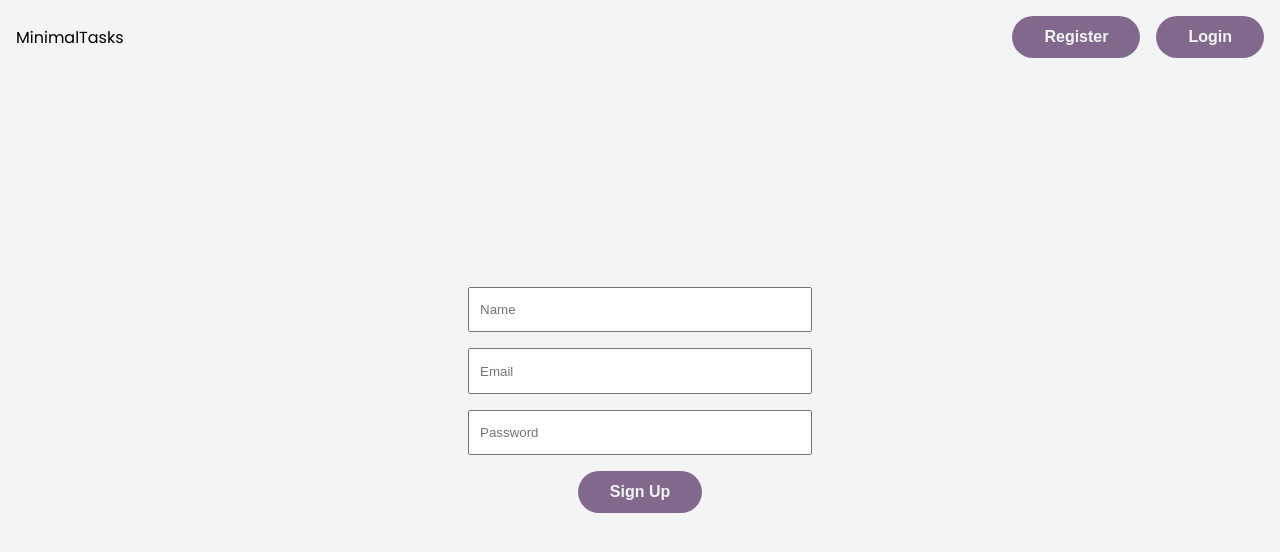
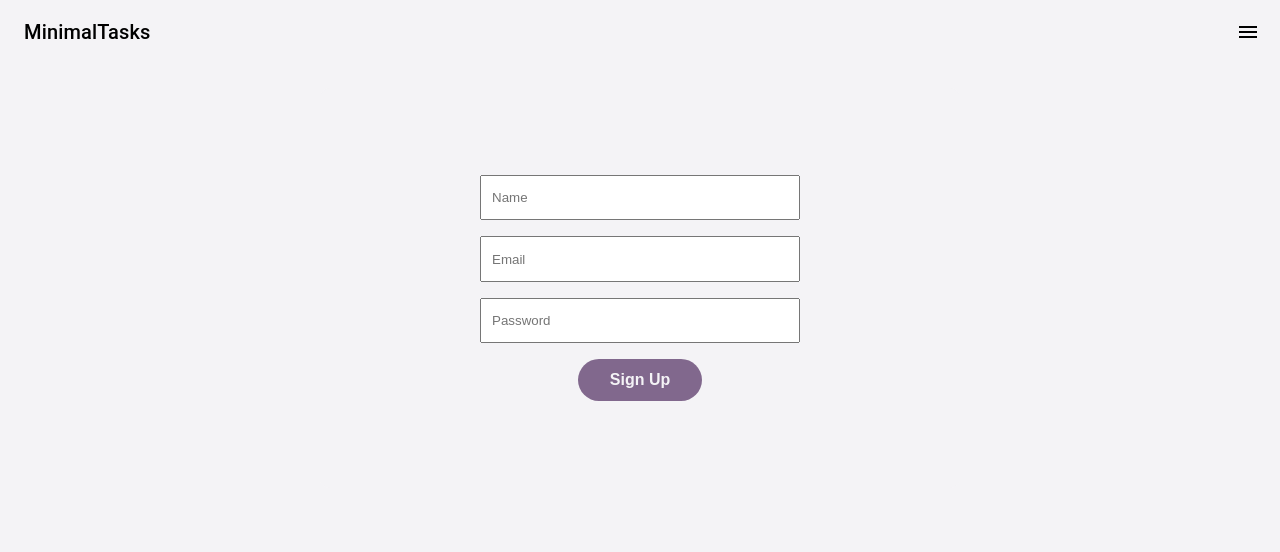
Before and after one commit to codeswithroh/MinimalTasks, a React (Create React App) app: page /signup in a window 1280 px wide. Shown: the top 552 px of the page. Built offline with nearby package versions, Linux system fonts and the light colour scheme.

Commit message:
added basic category feature, updated ui, implemented sidebar

```diff
--- a/src/App.css
+++ b/src/App.css
@@ -1,9 +1,26 @@
 .App {
   background-color: #f4f3f6;
   min-height: 100vh;
+  overflow: hidden;
   text-align: center;
   position: relative;
   display: flex;
   flex-direction: column;
   align-items: center;
 }
+
+::-webkit-scrollbar {
+  width: 12px;
+}
+
+::-webkit-scrollbar-track {
+  background: transparent !important;
+  width: 12px;
+  border-radius: 10px;
+  opacity: 50%;
+}
+
+::-webkit-scrollbar-thumb {
+  border-radius: 2px;
+  background: #81688d33;
+}
--- a/src/App.js
+++ b/src/App.js
@@ -9,6 +9,7 @@ import { Client, Account } from "appwrite";
 import { useNavigate } from "react-router-dom";
 import { SessionProvider, useSession } from "./hooks/context";
 
+const NavBar = lazy(() => import("./components/NavBar"));
 const Tasks = lazy(() => import("./components/Tasks/index"));
 const SignUp = lazy(() => import("./components/Authentication/SignUp"));
 const Login = lazy(() => import("./components/Authentication/Login"));
@@ -35,22 +36,32 @@ const ProtectedRoute = ({ children }) => {
 function App() {
   const router = createBrowserRouter([
     {
-      path: "/",
+      path: "/tasks/:category",
       exact: true,
       element: (
         <ProtectedRoute>
-          <Tasks />
+          <NavBar>
+            <Tasks />
+          </NavBar>
         </ProtectedRoute>
       ),
     },
     {
       path: "/signup",
-      element: <SignUp appWriteAccount={appWriteAccount} />,
+      element: (
+        <NavBar>
+          <SignUp appWriteAccount={appWriteAccount} />
+        </NavBar>
+      ),
     },
     {
       path: "/login",
       exact: true,
-      element: <Login appWriteAccount={appWriteAccount} />,
+      element: (
+        <NavBar>
+          <Login appWriteAccount={appWriteAccount} />
+        </NavBar>
+      ),
     },
   ]);
 
--- a/src/assets/styles/form.style.css
+++ b/src/assets/styles/form.style.css
@@ -20,4 +20,5 @@ button {
   border-radius: 1.5em;
   border: none;
   padding: 0.75em 2em;
+  cursor: pointer;
 }
--- a/src/components/Authentication/Login.jsx
+++ b/src/components/Authentication/Login.jsx
@@ -1,7 +1,6 @@
 import React, { useEffect, useState } from "react";
 import { useNavigate } from "react-router-dom";
 import { useSession } from "../../hooks/context";
-import NavBar from "../NavBar";
 
 const Login = ({ appWriteAccount }) => {
   const { session, setSession } = useSession();
@@ -16,7 +15,7 @@ const Login = ({ appWriteAccount }) => {
         password
       );
       setSession(response);
-      navigate("/");
+      navigate("/tasks/incomplete");
     } catch (error) {
       console.log(error); // Failure
     }
@@ -33,7 +32,6 @@ const Login = ({ appWriteAccount }) => {
 
   return (
     <div style={{ margin: "auto 0" }}>
-      <NavBar />
       <form className="flex-col form" onSubmit={handleSubmit}>
         <input
           type="email"
--- a/src/components/Authentication/SignUp.jsx
+++ b/src/components/Authentication/SignUp.jsx
@@ -1,7 +1,6 @@
 import React, { useState } from "react";
 import { useNavigate } from "react-router-dom";
 import { ID } from "appwrite";
-import NavBar from "../NavBar";
 
 function SignUp({ appWriteAccount }) {
   const navigate = useNavigate();
@@ -31,7 +30,6 @@ function SignUp({ appWriteAccount }) {
 
   return (
     <div style={{ margin: "auto 0" }}>
-      <NavBar />
       <form className="flex-col form" onSubmit={handleSubmit}>
         <input
           placeholder="Name"
--- a/src/components/NavBar.jsx
+++ b/src/components/NavBar.jsx
@@ -1,39 +1,242 @@
-import React from "react";
+import * as React from "react";
+import { styled, useTheme } from "@mui/material/styles";
+import Box from "@mui/material/Box";
+import Drawer from "@mui/material/Drawer";
+import MuiAppBar from "@mui/material/AppBar";
+import Toolbar from "@mui/material/Toolbar";
+import CssBaseline from "@mui/material/CssBaseline";
+import { useNavigate } from "react-router-dom";
+import List from "@mui/material/List";
+import Typography from "@mui/material/Typography";
+import Divider from "@mui/material/Divider";
+import IconButton from "@mui/material/IconButton";
+import MenuIcon from "@mui/icons-material/Menu";
+import ChevronLeftIcon from "@mui/icons-material/ChevronLeft";
+import ChevronRightIcon from "@mui/icons-material/ChevronRight";
+import ListItem from "@mui/material/ListItem";
+import ListItemButton from "@mui/material/ListItemButton";
+import ListItemIcon from "@mui/material/ListItemIcon";
+import ListItemText from "@mui/material/ListItemText";
+import InboxIcon from "@mui/icons-material/MoveToInbox";
+import MailIcon from "@mui/icons-material/Mail";
 import { useSession } from "../hooks/context";
-import { useNavigate } from "react-router-dom";
+import HowToRegIcon from "@mui/icons-material/HowToReg";
+import LoginIcon from "@mui/icons-material/Login";
+import AssignmentIcon from "@mui/icons-material/Assignment";
+import AssignmentTurnedInIcon from "@mui/icons-material/AssignmentTurnedIn";
+import AssignmentLateIcon from "@mui/icons-material/AssignmentLate";
 
-function NavBar() {
+const drawerWidth = 240;
+
+const Main = styled("main", { shouldForwardProp: (prop) => prop !== "open" })(
+  ({ theme, open }) => ({
+    flexGrow: 1,
+    padding: theme.spacing(3),
+    transition: theme.transitions.create("margin", {
+      easing: theme.transitions.easing.sharp,
+      duration: theme.transitions.duration.leavingScreen,
+    }),
+    marginRight: -drawerWidth,
+    ...(open && {
+      transition: theme.transitions.create("margin", {
+        easing: theme.transitions.easing.easeOut,
+        duration: theme.transitions.duration.enteringScreen,
+      }),
+      marginRight: 0,
+    }),
+  })
+);
+
+const AppBar = styled(MuiAppBar, {
+  shouldForwardProp: (prop) => prop !== "open",
+})(({ theme, open }) => ({
+  backgroundColor: "transparent",
+  boxShadow: "none",
+  color: "black",
+  transition: theme.transitions.create(["margin", "width"], {
+    easing: theme.transitions.easing.sharp,
+    duration: theme.transitions.duration.leavingScreen,
+  }),
+  ...(open && {
+    width: `calc(100% - ${drawerWidth}px)`,
+    transition: theme.transitions.create(["margin", "width"], {
+      easing: theme.transitions.easing.easeOut,
+      duration: theme.transitions.duration.enteringScreen,
+    }),
+    marginRight: drawerWidth,
+  }),
+}));
+
+const DrawerHeader = styled("div")(({ theme }) => ({
+  display: "flex",
+  alignItems: "center",
+  width: "100%",
+  padding: theme.spacing(0, 1),
+  // necessary for content to be below app bar
+  ...theme.mixins.toolbar,
+  justifyContent: "flex-start",
+}));
+
+export default function NavBar({ children }) {
   const { session, setSession } = useSession();
   const navigate = useNavigate();
+  const theme = useTheme();
+  const [open, setOpen] = React.useState(false);
 
-  const handleRegister = () => {
-    navigate("/signup");
-  };
-  const handleLogin = () => {
-    navigate("/login");
-  };
+  const initialSideBar = [
+    {
+      text: "SignUp",
+      icon: (
+        <IconButton aria-label="signup">
+          <HowToRegIcon />
+        </IconButton>
+      ),
+      onClick: () => navigate("/signup"),
+    },
+    {
+      text: "Login",
+      icon: (
+        <IconButton aria-label="login">
+          <LoginIcon />
+        </IconButton>
+      ),
+      onClick: () => navigate("/login"),
+    },
+  ];
+
+  const initialCategorySideBar = [
+    {
+      text: "Incomplete",
+      icon: (
+        <IconButton aria-label="incomplete">
+          <AssignmentIcon />
+        </IconButton>
+      ),
+      onClick: () => navigate("/tasks/incomplete"),
+    },
+    {
+      text: "Completed",
+      icon: (
+        <IconButton aria-label="complete">
+          <AssignmentTurnedInIcon />
+        </IconButton>
+      ),
+      onClick: () => navigate("/tasks/complete"),
+    },
+    {
+      text: "Important",
+      icon: (
+        <IconButton aria-label="important">
+          <AssignmentLateIcon />
+        </IconButton>
+      ),
+      onClick: () => navigate("/tasks/important"),
+    },
+  ];
+
   const handleLogout = () => {
     setSession(null);
     localStorage.removeItem("session");
     navigate("/login");
   };
 
+  const handleDrawerOpen = () => {
+    setOpen(true);
+  };
+
+  const handleDrawerClose = () => {
+    setOpen(false);
+  };
+
   return (
-    <div className="nav flex-row">
-      <div className="text-2">MinimalTasks</div>
-      {!session && (
-        <div className="flex-row" style={{ marginLeft: "auto" }}>
-          <button onClick={handleRegister}>Register</button>
-          <button onClick={handleLogin}>Login</button>
-        </div>
-      )}
-      {session && (
-        <div style={{ marginLeft: "auto" }}>
-          <button onClick={handleLogout}>Logout</button>
-        </div>
-      )}
-    </div>
+    <Box sx={{ display: "flex" }}>
+      <CssBaseline />
+      <AppBar position="fixed" open={open}>
+        <Toolbar>
+          <Typography variant="h6" noWrap sx={{ mr: "auto" }} component="div">
+            MinimalTasks
+          </Typography>
+          <IconButton
+            color="inherit"
+            aria-label="open drawer"
+            edge="end"
+            onClick={handleDrawerOpen}
+            sx={{ ...(open && { display: "none" }) }}
+          >
+            <MenuIcon />
+          </IconButton>
+        </Toolbar>
+      </AppBar>
+      <Main open={open}>
+        <DrawerHeader />
+        {children}
+      </Main>
+      <Drawer
+        sx={{
+          width: drawerWidth,
+          flexShrink: 0,
+          "& .MuiDrawer-paper": {
+            width: drawerWidth,
+          },
+        }}
+        elevation={0}
+        variant="persistent"
+        anchor="right"
+        open={open}
+      >
+        <DrawerHeader>
+          <IconButton onClick={handleDrawerClose}>
+            {theme.direction === "rtl" ? (
+              <ChevronLeftIcon />
+            ) : (
+              <ChevronRightIcon />
+            )}
+          </IconButton>
+        </DrawerHeader>
+        <Divider />
+        {!session && (
+          <List>
+            {initialSideBar.map((el, index) => (
+              <ListItem key={el.text} disablePadding>
+                <ListItemButton onClick={el.onClick}>
+                  <ListItemIcon>{el.icon}</ListItemIcon>
+                  <ListItemText primary={el.text} />
+                </ListItemButton>
+              </ListItem>
+            ))}
+          </List>
+        )}
+        {session && (
+          <div>
+            <List>
+              {initialCategorySideBar.map((el, index) => (
+                <ListItem key={el.text} disablePadding>
+                  <ListItemButton onClick={el.onClick}>
+                    <ListItemIcon>{el.icon}</ListItemIcon>
+                    <ListItemText primary={el.text} />
+                  </ListItemButton>
+                </ListItem>
+              ))}
+            </List>
+            <Divider />
+            <List>
+              {["Work", "Life", "College"].map((text, index) => (
+                <ListItem key={text} disablePadding>
+                  <ListItemButton>
+                    <ListItemIcon>
+                      {index % 2 === 0 ? <InboxIcon /> : <MailIcon />}
+                    </ListItemIcon>
+                    <ListItemText primary={text} />
+                  </ListItemButton>
+                </ListItem>
+              ))}
+              <button style={{ margin: "1em 0" }} onClick={handleLogout}>
+                Logout
+              </button>
+            </List>
+          </div>
+        )}
+      </Drawer>
+    </Box>
   );
 }
-
-export default NavBar;
--- /dev/null
+++ b/src/utils/customService/DateTimeService.jsx
@@ -0,0 +1,11 @@
+export const convertTime24To12 = (time) => {
+  let [hours, minutes] = time.split(":");
+
+  if (hours > 12) {
+    hours -= 12;
+  }
+
+  const ampm = hours < 12 ? "AM" : "PM";
+
+  return `${hours}:${minutes} ${ampm}`;
+};
```
Also changed, not shown: src/components/Tasks/AddTasks.jsx (+20 -5 lines), src/components/Tasks/ShowTasks.jsx (+22 -5 lines), src/components/Tasks/index.jsx (+15 -7 lines).
